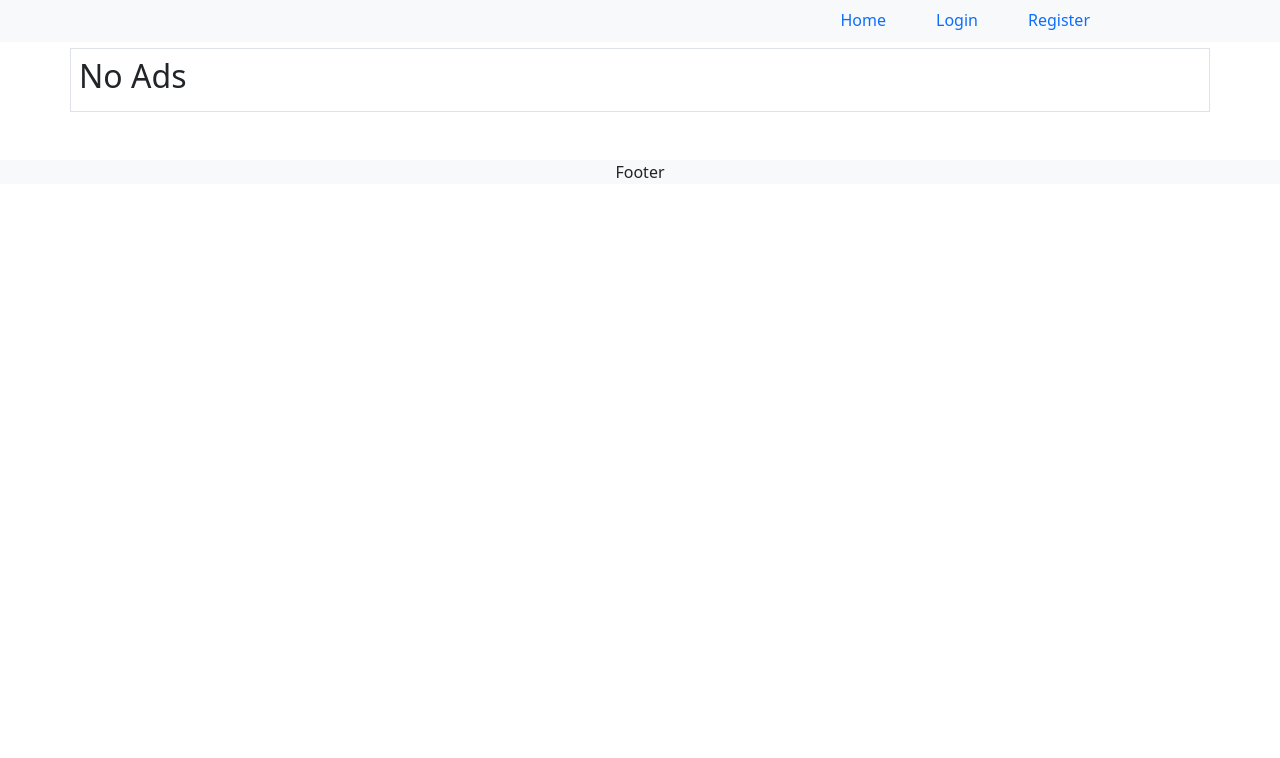
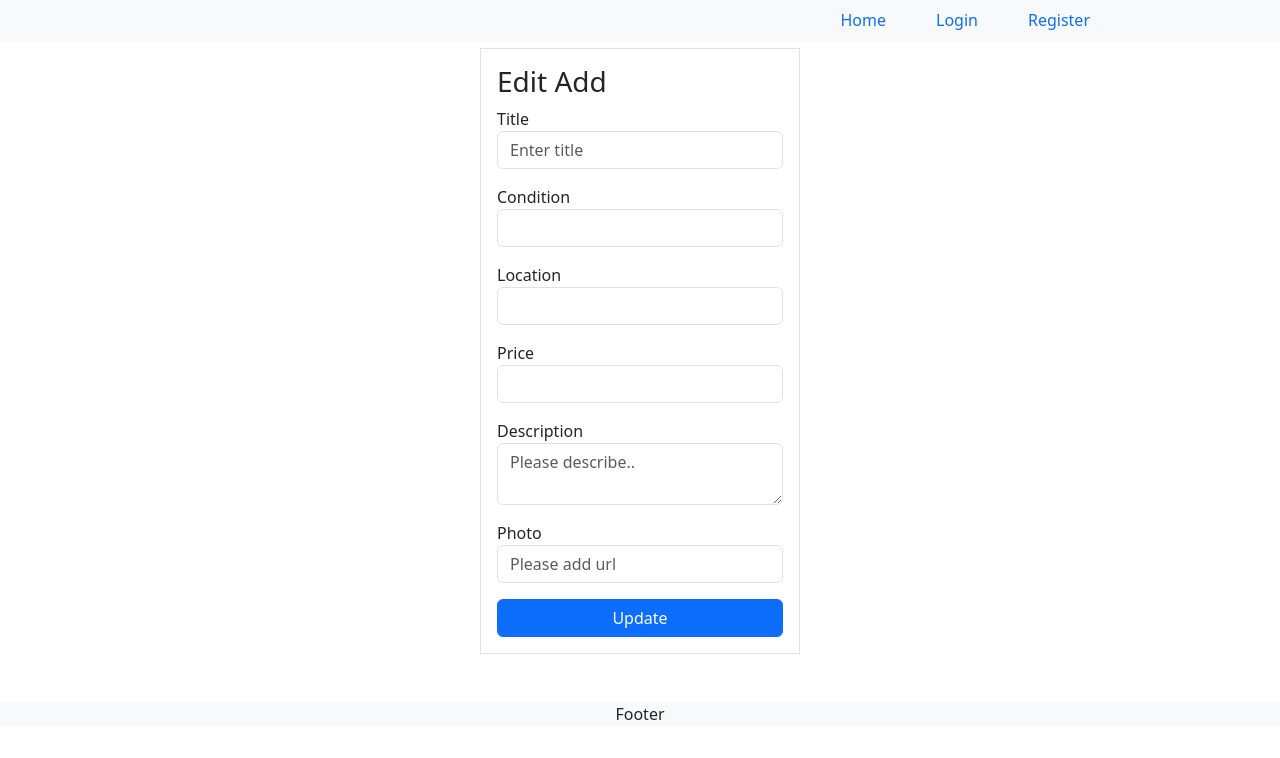
Before and after one commit to Drag000/AdsBook, a React (Vite) app in the folder client/: page /ads/1/edit in a window 1280 px wide. Before the commit this address led to /. Shown: the top 758 px of the page. Built offline with nearby package versions, Linux system fonts and the light colour scheme; no server answers.

Commit message:
adding 'edit' and 'delete' ads functionalit\y

```diff
--- a/client/package.json
+++ b/client/package.json
@@ -13,7 +13,8 @@
     "bootstrap": "^5.3.3",
     "react": "^18.3.1",
     "react-bootstrap": "^2.10.4",
-    "react-dom": "^18.3.1"
+    "react-dom": "^18.3.1",
+    "react-modal": "^3.16.1"
   },
   "devDependencies": {
     "@types/react": "^18.3.3",
--- a/client/src/App.jsx
+++ b/client/src/App.jsx
@@ -12,6 +12,8 @@ import Footer from "./components/footer/Footer"
 import Ad from "./components/ad/Ad"
 import Ads from './components/ads/Ads';
 import AdDetails from './components/ad-details/AdDetails';
+import AdEdit from './components/ad-edit/AdEdit';
+// import AdDelete from './components/ad-delete/AdDelete';
 import CreateAd from './components/ad-create/AdCreate';
 import Logout from './components/logout/Logout';
 import {AuthContextProvider} from "./contexts/AuthContext";
@@ -39,7 +41,7 @@ function App() {
           <Route path="/ads" element={<Ads />} />
           <Route path="/ads/create" element={<CreateAd />} />
           <Route path="/ads/:adId/details" element={<AdDetails />} />
-          {/* <Route path="/ads/:adId/edit" element={<AdEdit/>}/> */}
+          <Route path="/ads/:adId/edit" element={<AdEdit/>}/>
           {/* <Route path="/ads/:adId/delete" element={<AdDelete/>}/> */}
           <Route path="*" element={<Navigate to="/" />} />
         </Routes>
--- a/client/src/api/ads-api.js
+++ b/client/src/api/ads-api.js
@@ -31,10 +31,18 @@ export const createAd = async (adData) => {
     return ad;
 }
 
+export const removeAd = async (adId) => await request.del(`${BASE_URL}/${adId}`);
+
+export const updateAd = async (adId, adData) => await request.put(`${BASE_URL}/${adId}`, adData);
+
+
 const adsAPI = {
     getAllAds,
     getOneAd,
     createAd,
+    removeAd,
+    updateAd,
+
 };
 
 export default adsAPI;
--- /dev/null
+++ b/client/src/components/ad-delete/AdDelete.jsx
@@ -0,0 +1,28 @@
+// import Button from 'react-bootstrap/Button';
+// import {Modal} from 'react-bootstrap/ModalBody';
+
+// export default function AdDelete() {
+//     return (
+
+//         <div
+//             className="modal show"
+//             style={{ display: 'block', position: 'initial' }}
+//         >
+//             <Modal.Dialog>
+//                 <Modal.Header closeButton>
+//                     <Modal.Title>Modal title</Modal.Title>
+//                 </Modal.Header>
+
+//                 <Modal.Body>
+//                     <p>Modal body text goes here.</p>
+//                 </Modal.Body>
+
+//                 <Modal.Footer>
+//                     <Button variant="secondary">Close</Button>
+//                     <Button variant="primary">Save changes</Button>
+//                 </Modal.Footer>
+//             </Modal.Dialog>
+//         </div>
+
+//     );
+// }
--- a/client/src/components/ad-details/AdDetails.jsx
+++ b/client/src/components/ad-details/AdDetails.jsx
@@ -1,4 +1,5 @@
 import { useState, useEffect, useContext } from 'react';
+import { useNavigate } from "react-router-dom";
 import Button from 'react-bootstrap/Button';
 import { Link } from 'react-router-dom';
 import Container from 'react-bootstrap/Container';
@@ -16,6 +17,7 @@ const initialValues = {
 };
 
 export default function AdDetails() {
+    const navigate = useNavigate();
     const { adId } = useParams();
     const { userId, isAuthenticated } = useContext(AuthContext);
     const [ad, setAd] = useState({});
@@ -47,6 +49,22 @@ export default function AdDetails() {
         changeHandler,
         submitHandler,
     } = useForm(initialValues, createCommentHandler);
+
+    const adDeleteHandler = async () => {
+        const isConfirmed = confirm(`Are you sure you want to delete ${ad.title} ad?`)
+
+        if (!isConfirmed) {
+            return;
+        };
+
+        try {
+            await adsAPI.removeAd(adId);
+            navigate('/');
+        } catch (err) {
+            console.log(err.message);
+        }
+
+    }
 
     return (
         <div className="card w-25 m-auto p-3 my-5 border" >
@@ -95,8 +113,8 @@ export default function AdDetails() {
 
             {isOwner &&
                 <div className="card-body">
-                    <Link to="#" className="card-link">Edit</Link>
-                    <Link to="#" className="card-link">Delete</Link>
+                    <Link to={`/ads/${adId}/edit`} className="card-link">Edit</Link>
+                    <Link to="#" onClick={adDeleteHandler} className="card-link">Delete</Link>
                 </div>
             }
 
--- /dev/null
+++ b/client/src/components/ad-edit/AdEdit.jsx
@@ -0,0 +1,118 @@
+import { useNavigate, useParams } from "react-router-dom";
+import { useGetOneAd } from '../../hooks/useAds'
+import { useForm } from '../../hooks/useForm';
+import { useMemo, useState, useEffect } from "react";
+import * as adsAPI from '../../api/ads-api'
+
+const initialValues = {
+    title: '',
+    condition: '',
+    location: '',
+    price: '',
+    description: '',
+    imageURL: '',
+};
+
+export default function AdEdit() {
+    // const updateAd = useUpdateAd();
+    const navigate = useNavigate();
+    const { adId } = useParams();
+    const [ad] = useGetOneAd(adId);
+
+    const initialFormValues = useMemo(() => Object.assign({}, initialValues, ad),[ad]);
+
+
+    const editAdHandler = async (values) => {
+        try {
+            await adsAPI.updateAd(adId, values);;
+            navigate(`/ads/${adId}/details`);
+        } catch (err) {
+            console.log(err.message);
+        }
+    };
+
+    const {
+        values,
+        changeHandler,
+        submitHandler,
+    } = useForm(initialFormValues, editAdHandler);
+
+    return (
+        <form className="w-25 m-auto p-3 my-5 border" onSubmit={submitHandler}>
+            <h3>Edit Add</h3>
+            <div className="mb-3">
+                <label>Title</label>
+                <input
+                    type="text"
+                    className="form-control"
+                    placeholder="Enter title"
+                    name="title"
+                    value={values.title}
+                    onChange={changeHandler}
+                />
+            </div>
+            <div className="mb-3">
+                <label>Condition</label>
+                <input
+                    type="text"
+                    className="form-control"
+                    placeholder=" "
+                    name="condition"
+                    value={values.condition}
+                    onChange={changeHandler}
+                />
+            </div>
+            <div className="mb-3">
+                <label>Location</label>
+                <input
+                    type="text"
+                    className="form-control"
+                    placeholder=" "
+                    name="location"
+                    value={values.location}
+                    onChange={changeHandler}
+                />
+            </div>
+            <div className="mb-3">
+                <label>Price</label>
+                <input
+                    type="number"
+                    className="form-control"
+                    placeholder=" "
+                    name="price"
+                    value={values.price}
+                    onChange={changeHandler}
+                />
+            </div>
+            <div className="mb-3">
+                <label>Description</label>
+                <textarea
+                    type="textarea"
+                    className="form-control"
+                    placeholder="Please describe.."
+                    name="description"
+                    value={values.description}
+                    onChange={changeHandler}
+                />
+            </div>
+            <div className="mb-3">
+                <label>Photo</label>
+                <input
+                    type="url"
+                    className="form-control"
+                    placeholder="Please add url"
+                    name="imageURL"
+                    value={values.imageURL}
+                    onChange={changeHandler}
+                />
+            </div>
+
+
+            <div className="d-grid">
+                <button type="submit" className="btn btn-primary">
+                    Update
+                </button>
+            </div>
+        </form>
+    );
+}
--- a/client/src/hooks/useAds.js
+++ b/client/src/hooks/useAds.js
@@ -1,8 +1,30 @@
-import adsAPI from "../api/ads-api";
+import * as adsAPI from '../api/ads-api'
+import { useState, useEffect } from "react";
 
+
+export function useGetOneAd (adId) {
+        const [ad, setAd] = useState([]);
+
+    useEffect(() => {
+        (async () => {
+            const result = await adsAPI.getOneAd(adId);
+
+            setAd(result);
+        })();
+    }, [adId]);
+
+    return [ad];
+};
 
 export function useCreateAd() {
     const adCreateHanlder = (adData) => adsAPI.createAd(adData);
 
     return adCreateHanlder;
+};
+
+
+export function useUpdateAd () {
+    const adUpdateHanlder = (adId, adData) => adsAPI.updateAd(adId, adData);
+
+    return adUpdateHanlder;
 }
--- a/client/src/hooks/useForm.js
+++ b/client/src/hooks/useForm.js
@@ -1,7 +1,11 @@
-import { useState } from "react";
+import { useEffect, useState } from "react";
 
 export function useForm(initialValues, submitCallback) {
     const [values, setValues] = useState(initialValues);
+
+    useEffect(() => {
+        setValues(initialValues)
+    }, [initialValues]);
 
     const changeHandler = (e) => {
         setValues(prevState => ({
@@ -10,10 +14,10 @@ export function useForm(initialValues, submitCallback) {
         }));
     };
 
-    const submitHandler = (e) => {
+    const submitHandler = async (e) => {
         e.preventDefault();
 
-        submitCallback(values);
+        await submitCallback(values);
 
         setValues(initialValues);
     };
```
Also changed, not shown: client/src/api/requester.js (line endings or trailing spaces), 1 other file (tests, documents, lock files or other folders).
